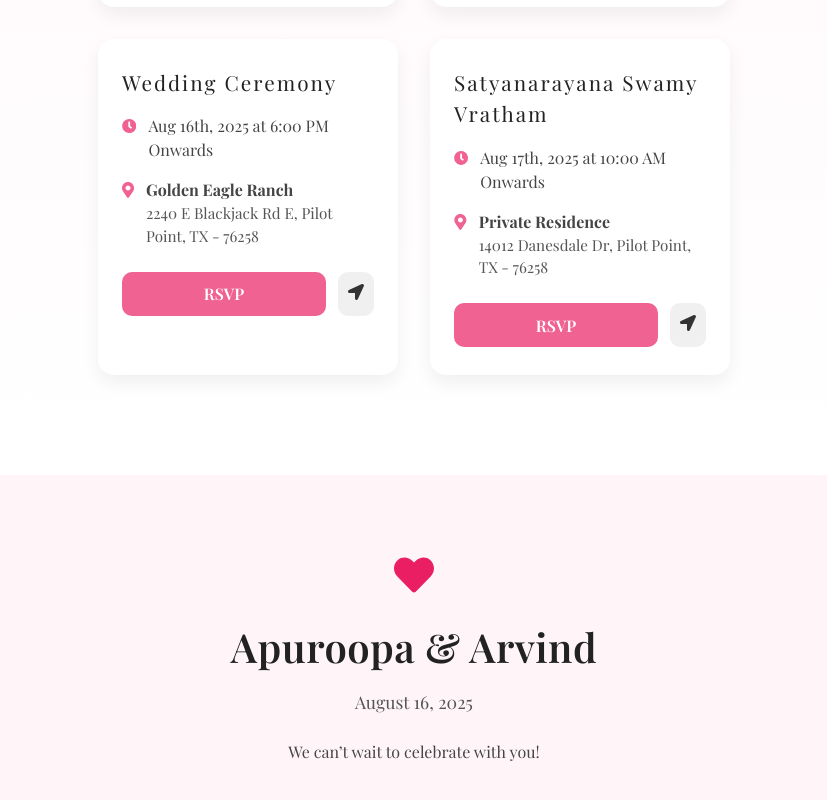
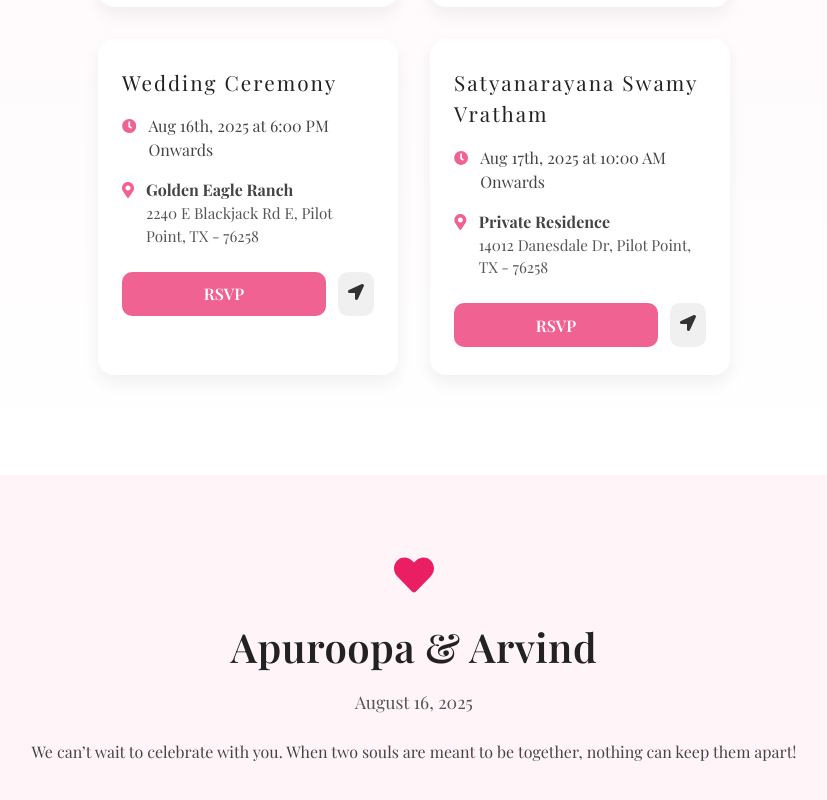
Before and after one commit to rahul732001/Wedding_website, a React (Vite) app: page / in a window 1280 px wide. Shown: the part 2542-3342 px from the top of the page, without its empty margins (226-1053 px from the left). Built offline with nearby package versions, Linux system fonts and the light colour scheme.

Commit message:
changes done

```diff
--- a/src/config.js
+++ b/src/config.js
@@ -59,7 +59,8 @@ const siteConfig = {
   // this is your Apps Script Web App URL
   sheetWebhookUrl:
     "https://script.google.com/macros/s/AKfycbxyv-Cq3VKPP_yQ0qnV34e_GXSd08nj4M7-CCTwyBBGZ6dV4RG1cL6dK0SZImIcOYPnNw/exec",
-  tagline: "We can’t wait to celebrate with you!",
+  tagline:
+    "We can’t wait to celebrate with you. When two souls are meant to be together, nothing can keep them apart!",
 };
 
 export default siteConfig;
```
